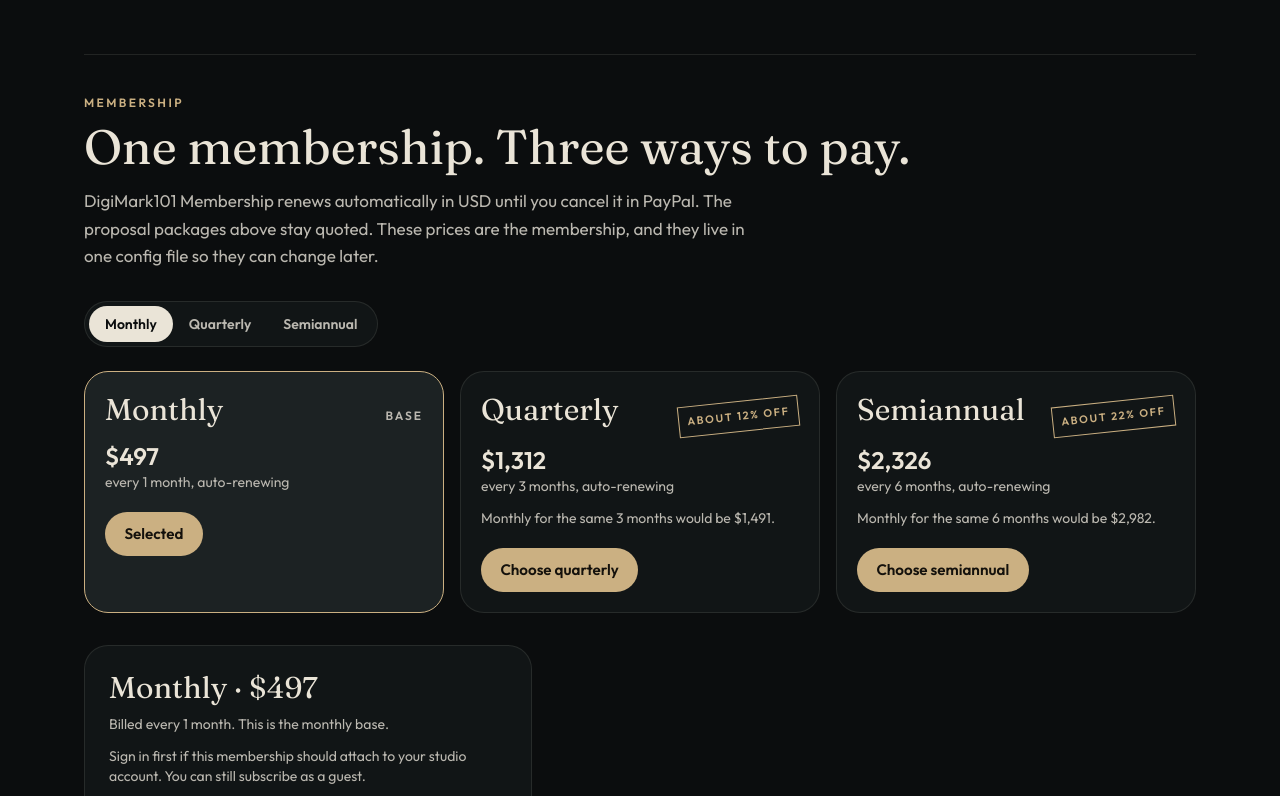
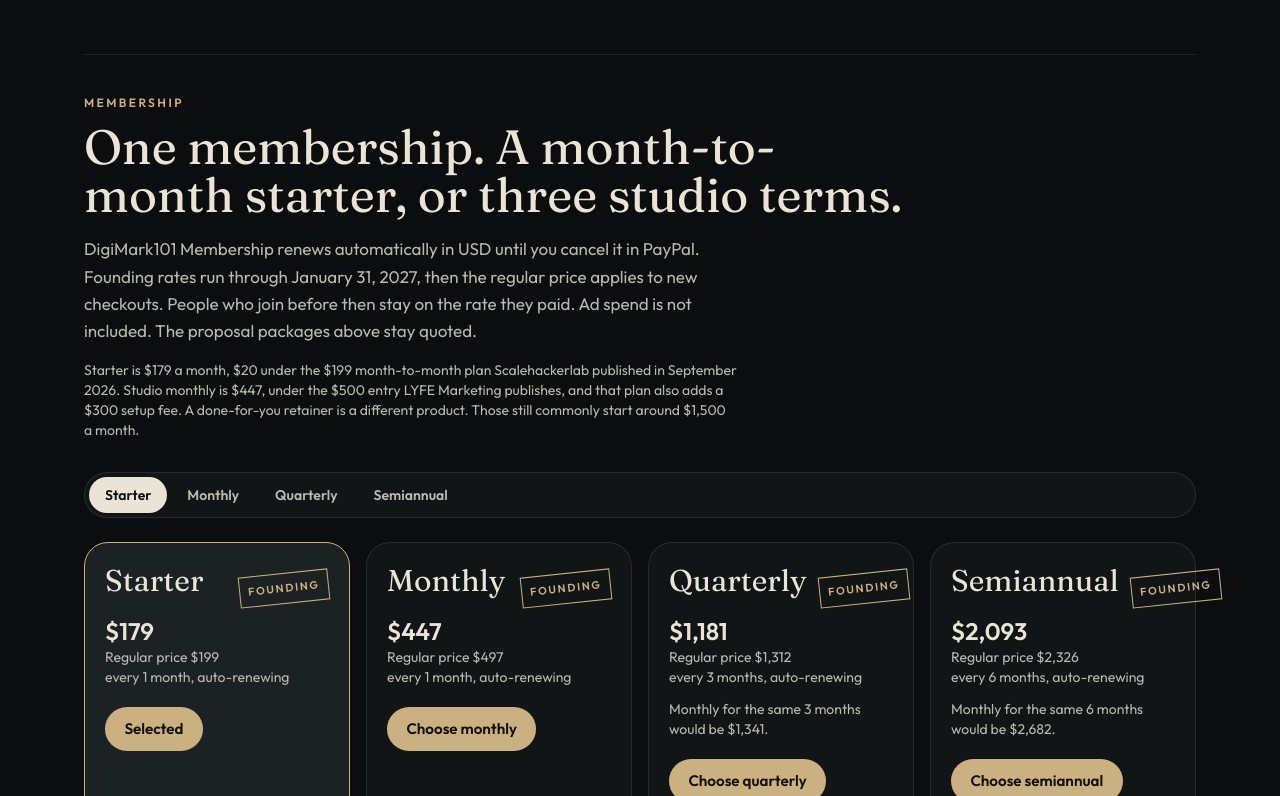
Before and after one commit to shawncooper289-alt/digimark101-new, a Next.js app: page /pricing in a window 1280 px wide. Shown: the part 1044-1840 px from the top of the page. Built offline with nearby package versions, Linux system fonts and the light colour scheme; no server answers.

Commit message:
Add a founding starter price under the published month-to-month rate.
Starter is $179 through January 31, 2027. The studio terms take the same founding cut and stay just under the $500 single-channel entry.

```diff
--- a/app/pricing/page.tsx
+++ b/app/pricing/page.tsx
@@ -30,7 +30,7 @@
 export const metadata = pageMetadata({
   title: "Pricing",
   description:
-    "Field, Studio, and Partner are quoted in a proposal. DigiMark101 Membership is a public auto-renewing price: monthly, quarterly, or semiannual.",
+    "Field, Studio, and Partner are quoted in a proposal. DigiMark101 Membership is a public auto-renewing price: a month-to-month starter, or monthly, quarterly, and semiannual studio terms. Founding rates run through January 31, 2027.",
   path: "/pricing",
 })
 
--- a/components/pricing/membership-picker.tsx
+++ b/components/pricing/membership-picker.tsx
@@ -113,13 +113,16 @@
     <section className="mt-14 border-t border-ink/10 pt-10" aria-labelledby="membership-heading">
       <p className="text-xs font-semibold uppercase tracking-[0.2em] text-signal">Membership</p>
       <h2 id="membership-heading" className="mt-3 font-serif text-4xl md:text-5xl">
-        One membership. Three ways to pay.
+        One membership. A month-to-month starter, or three studio terms.
       </h2>
       <p className="mt-4 max-w-2xl text-ink-soft">
-        DigiMark101 Membership renews automatically in USD until you cancel it in PayPal. The proposal packages above stay quoted. These prices are the membership, and they live in one config file so they can change later.
+        DigiMark101 Membership renews automatically in USD until you cancel it in PayPal. Founding rates run through January 31, 2027, then the regular price applies to new checkouts. People who join before then stay on the rate they paid. Ad spend is not included. The proposal packages above stay quoted.
+      </p>
+      <p className="mt-4 max-w-2xl text-sm text-ink-soft">
+        Starter is $179 a month, $20 under the $199 month-to-month plan Scalehackerlab published in September 2026. Studio monthly is $447, under the $500 entry LYFE Marketing publishes, and that plan also adds a $300 setup fee. A done-for-you retainer is a different product. Those still commonly start around $1,500 a month.
       </p>
 
-      <div className="mt-8 inline-flex rounded-full border border-ink/10 bg-card p-1" role="radiogroup" aria-label="Billing term">
+      <div className="mt-8 flex flex-wrap gap-1 rounded-full border border-ink/10 bg-card p-1" role="radiogroup" aria-label="Billing term">
         {offers.plans.map((plan) => {
           const active = plan.key === selected.key
           return (
@@ -137,7 +140,7 @@
         })}
       </div>
 
-      <div className="mt-6 grid gap-4 lg:grid-cols-3">
+      <div className="mt-6 grid gap-4 sm:grid-cols-2 xl:grid-cols-4">
         {offers.plans.map((plan) => {
           const active = plan.key === selected.key
           return (
@@ -147,13 +150,16 @@
             >
               <div className="flex items-baseline justify-between gap-3">
                 <h3 className="font-serif text-3xl">{plan.name}</h3>
-                {plan.savingsPercent > 0 ? (
+                {plan.listLabel ? (
+                  <span className="stamp">Founding</span>
+                ) : plan.savingsPercent > 0 ? (
                   <span className="stamp">About {plan.savingsPercent}% off</span>
                 ) : (
                   <span className="text-xs font-semibold uppercase tracking-[0.16em] text-ink-soft">Base</span>
                 )}
               </div>
               <p className="mt-3 text-2xl font-semibold">{plan.amountLabel}</p>
+              {plan.listLabel ? <p className="text-sm text-ink-soft">Regular price {plan.listLabel}</p> : null}
               <p className="text-sm text-ink-soft">{plan.cadence}, auto-renewing</p>
               {plan.compareLabel ? <p className="mt-3 text-sm text-ink-soft">{plan.compareLabel}</p> : null}
               <button type="button" className="btn btn-signal mt-5" onClick={() => setSelectedKey(plan.key)} aria-pressed={active}>
@@ -169,7 +175,7 @@
           {selected.name} · {selected.amountLabel}
         </h3>
         <p className="mt-2 text-sm text-ink-soft">
-          Billed {selected.cadence}. {selected.savingsPercent > 0 ? `About ${selected.savingsPercent}% off the monthly rate.` : "This is the monthly base."}
+          Billed {selected.cadence}. {selected.key === "starter" ? "Month to month. Cancel in PayPal before the next renewal." : selected.savingsPercent > 0 ? `About ${selected.savingsPercent}% off the monthly studio rate.` : "This is the monthly studio rate."} {selected.listLabel ? `Founding rate. New checkouts after January 31, 2027 pay ${selected.listLabel}.` : ""}
         </p>
         {unrestricted || !(offers.mode === "sandbox" && checkoutReady) ? null : (
           <p className="mt-3 text-sm font-semibold text-signal">Sandbox checkout. This button will not charge a live PayPal account.</p>
--- a/lib/paypal/config.ts
+++ b/lib/paypal/config.ts
@@ -58,6 +58,7 @@
   savingsPercent: number
   compareLabel: string | null
   planId: string | null
+  listLabel: string | null
 }
 
 export type MembershipOffers = {
@@ -79,6 +80,7 @@
     savingsPercent: savingsPercent(plan),
     compareLabel: compareLabel(plan),
     planId: planIdFromEnv(plan),
+    listLabel: plan.listAmount !== plan.amount ? formatUsd(plan.listAmount) : null,
   }))
   const sdkSrc = clientId && mode.mode ? paypalSdkSrc(clientId, mode.mode) : null
   return { mode: mode.mode, sdkSrc, login: clientId && paypalClientSecret() ? "ok" : "missing", plans }
--- a/lib/paypal/ensure-plans.ts
+++ b/lib/paypal/ensure-plans.ts
@@ -50,7 +50,7 @@
 }
 
 async function planId(mode: PaypalMode, access: string, product: string, plan: PlanRef) {
-  const name = `${membershipProductName} — ${plan.name}`
+  const name = `${membershipProductName} — ${plan.name} ${plan.amount}`
   const listed = await paypal<{ plans?: { id: string; name: string }[] }>(
     mode,
     access,
--- a/lib/paypal/membership.json
+++ b/lib/paypal/membership.json
@@ -1,12 +1,22 @@
 {
   "productName": "DigiMark101 Membership",
   "currency": "USD",
+  "foundingUntil": "2027-01-31",
   "plans": [
+    {
+      "key": "starter",
+      "name": "Starter",
+      "months": 1,
+      "amount": "199.00",
+      "foundingAmount": "179.00",
+      "planEnv": "NEXT_PUBLIC_PAYPAL_PLAN_STARTER"
+    },
     {
       "key": "monthly",
       "name": "Monthly",
       "months": 1,
       "amount": "497.00",
+      "foundingAmount": "447.00",
       "planEnv": "NEXT_PUBLIC_PAYPAL_PLAN_MONTHLY"
     },
     {
@@ -14,6 +24,7 @@
       "name": "Quarterly",
       "months": 3,
       "amount": "1312.00",
+      "foundingAmount": "1181.00",
       "planEnv": "NEXT_PUBLIC_PAYPAL_PLAN_QUARTERLY"
     },
     {
@@ -21,6 +32,7 @@
       "name": "Semiannual",
       "months": 6,
       "amount": "2326.00",
+      "foundingAmount": "2093.00",
       "planEnv": "NEXT_PUBLIC_PAYPAL_PLAN_SEMIANNUAL"
     }
   ]
--- a/lib/paypal/plans.ts
+++ b/lib/paypal/plans.ts
@@ -1,22 +1,47 @@
 import membership from "./membership.json"
 
-export type MembershipPlanKey = "monthly" | "quarterly" | "semiannual"
+export type MembershipPlanKey = "starter" | "monthly" | "quarterly" | "semiannual"
 
 export type MembershipPlan = {
   key: MembershipPlanKey
   name: string
   months: number
   amount: string
+  listAmount: string
   planEnv: string
 }
 
-const keys = new Set<string>(["monthly", "quarterly", "semiannual"])
+const keys = new Set<string>(["starter", "monthly", "quarterly", "semiannual"])
+
+type RawPlan = {
+  key: string
+  name: string
+  months: number
+  amount: string
+  foundingAmount?: string
+  planEnv: string
+}
 
 export const membershipProductName = membership.productName
 export const membershipCurrency = membership.currency
+export const foundingUntil = membership.foundingUntil
 
-export function listPlans(): MembershipPlan[] {
-  return membership.plans.filter((plan): plan is MembershipPlan => keys.has(plan.key))
+function foundingOpen(now = new Date()) {
+  const until = new Date(`${membership.foundingUntil}T23:59:59Z`)
+  return now.getTime() <= until.getTime()
+}
+
+export function listPlans(now = new Date()): MembershipPlan[] {
+  return (membership.plans as RawPlan[])
+    .filter((plan): plan is RawPlan & { key: MembershipPlanKey } => keys.has(plan.key))
+    .map((plan) => ({
+      key: plan.key,
+      name: plan.name,
+      months: plan.months,
+      amount: foundingOpen(now) && plan.foundingAmount ? plan.foundingAmount : plan.amount,
+      listAmount: plan.amount,
+      planEnv: plan.planEnv,
+    }))
 }
 
 export function monthlyPlan() {
```
